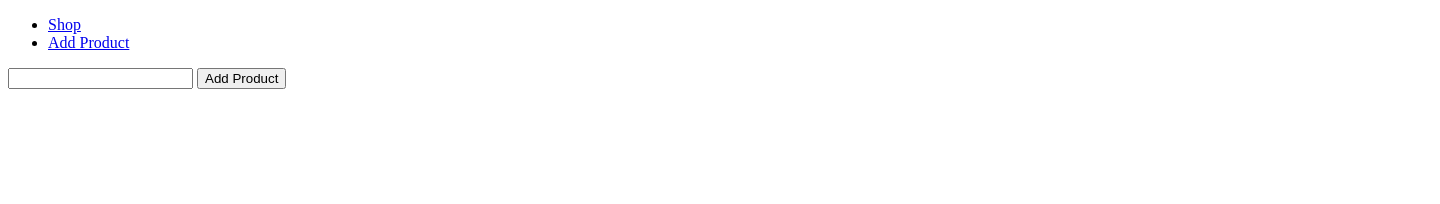
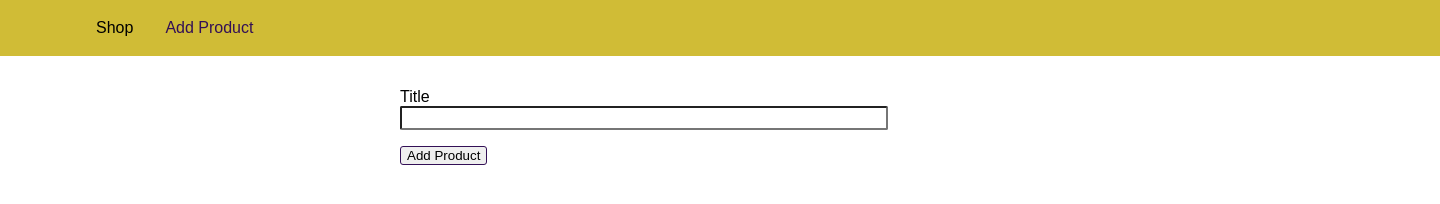
Before and after one commit to fahim2023/node_express, a website: page views/add-product.html in a window 1280 px wide. Shown: the whole page, 1440 px wide, since content can reach past the window. Drawn offline with Linux system fonts and the light colour scheme.

Commit message:
add basic styling to html pages

```diff
--- a/app.js
+++ b/app.js
@@ -1,6 +1,8 @@
 const express = require("express");
 const path = require("path");
 const bodyParser = require("body-parser");
+const rootDir = require("./util/path");
+
 const app = express();
 const adminRoutes = require("./routes/admin");
 const shopRoutes = require("./routes/shop");
@@ -11,6 +13,6 @@ app.use(bodyParser.urlencoded({ extended: false }));
 app.use(adminRoutes);
 app.use(shopRoutes);
 app.use((req, res, next) => {
-  res.status(404).sendFile(path.join(__dirname, "views", "404.html"));
+  res.status(404).sendFile(path.join(rootDir, "views", "404.html"));
 });
 app.listen(3000);
--- a/routes/admin.js
+++ b/routes/admin.js
@@ -1,10 +1,11 @@
 const express = require("express");
 const path = require("path");
 const router = express.Router();
+const rootDir = require("../util/path");
 
 router.get("/add-product", (req, res, next) => {
   console.log("in the middlewear");
-  res.sendFile(path.join(__dirname, "../", "views", "add-product.html"));
+  res.sendFile(path.join(rootDir, "views", "add-product.html"));
 });
 router.post("/product", (req, res, next) => {
   console.log(req.body);
--- a/routes/shop.js
+++ b/routes/shop.js
@@ -1,10 +1,11 @@
 const path = require("path");
 const express = require("express");
 const router = express.Router();
+const rootDir = require("../util/path");
 
 router.get("/", (req, res, next) => {
   console.log("in the middlewear");
-  res.sendFile(path.join(__dirname, "../", "views", "shop.html"));
+  res.sendFile(path.join(rootDir, "views", "shop.html"));
 });
 
 module.exports = router;
--- /dev/null
+++ b/util/path.js
@@ -0,0 +1,3 @@
+const path = require("path");
+
+module.exports = path.dirname(require.main.filename);
--- a/views/add-product.html
+++ b/views/add-product.html
@@ -4,23 +4,95 @@
     <meta charset="UTF-8" />
     <meta name="viewport" content="width=device-width, initial-scale=1.0" />
     <title>Add Product</title>
+    <style>
+      body {
+        margin: 0;
+        font-family: sans-serif;
+      }
+      .main-header {
+        width: 100%;
+        height: 3.5rem;
+        background-color: rgb(208, 188, 54);
+        padding: 0 5rem;
+      }
+      .main-header__nav {
+        height: 100%;
+        display: flex;
+        align-items: center;
+      }
+      .main-header__item-list {
+        list-style: none;
+        margin: 0;
+        padding: 0;
+        display: flex;
+      }
+      .main-header__item {
+        margin: 0;
+        padding: 0;
+        margin: 0 1rem;
+      }
+      .main-header__item a {
+        text-decoration: none;
+        color: black;
+      }
+      .main-header__item a:hover,
+      .main-header__item a:active,
+      .main-header__item a.active {
+        color: rgb(51, 16, 86);
+      }
+      main {
+        padding: 1rem;
+      }
+      .form-control {
+        margin: 1rem 0;
+      }
+      .form-control label,
+      .form-control input {
+        display: block;
+      }
+      .form-control input {
+        border-radius: 1px solid #dbc441;
+        font: inherit;
+        border-radius: 2px;
+        width: 100%;
+      }
+      button {
+        font: #dbc441;
+        border: 1px solid rgb(51, 16, 86);
+        border-radius: 3px;
+        cursor: pointer;
+      }
+      button:hover,
+      button:active {
+        background-color: rgb(51, 16, 86);
+        color: white;
+      }
+      .product-form {
+        width: 30rem;
+        max-width: 90%;
+        margin: auto;
+      }
+    </style>
   </head>
   <body>
-    <header>
-      <nav>
-        <ul>
-          <li>
+    <header class="main-header">
+      <nav class="main-header__nav">
+        <ul class="main-header__item-list">
+          <li class="main-header__item">
             <a href="/">Shop</a>
           </li>
-          <li>
-            <a href="/add-product">Add Product</a>
+          <li class="main-header__item">
+            <a href="/add-product" class="active">Add Product</a>
           </li>
         </ul>
       </nav>
     </header>
     <main>
-      <form action="/add-product" method="post">
-        <input type="text" name="title" id="title" />
+      <form class="product-form" action="/add-product" method="post">
+        <div class="form-control">
+          <label for="title">Title</label>
+          <input type="text" name="title" id="title" />
+        </div>
         <button type="submit">Add Product</button>
       </form>
     </main>
```
Also changed, not shown: views/404.html (+84 -1 lines), views/shop.html (+46 -6 lines).
